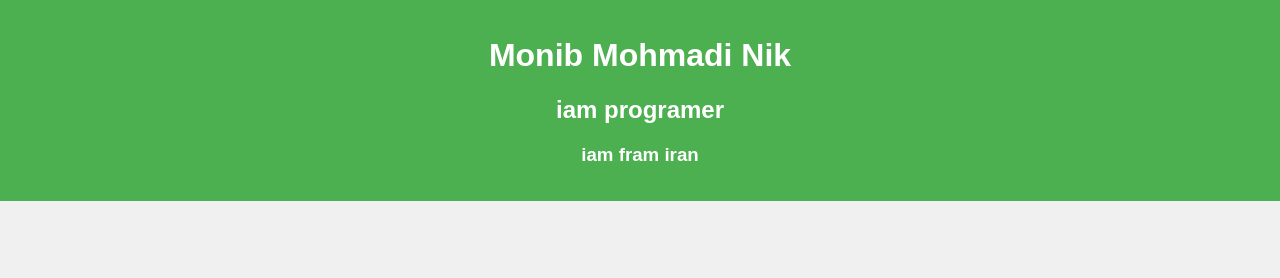
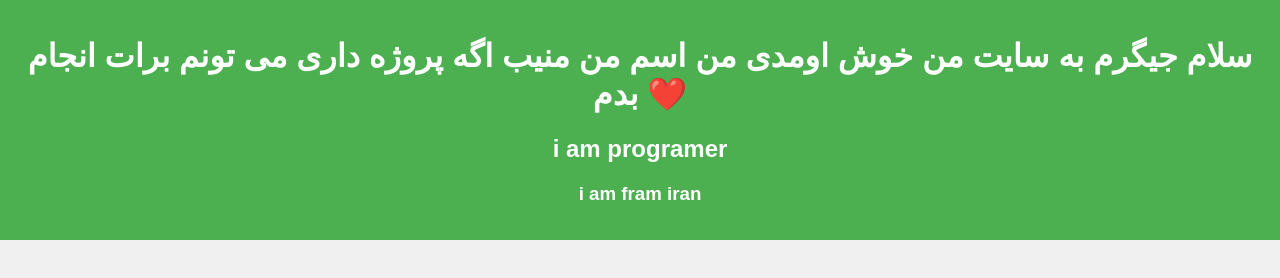
Before and after one commit to Monibn/programer, a plain HTML site: page index.html in a window 1280 px wide. Drawn offline with Linux system fonts and the light colour scheme.

Commit message:
Update index.html

```diff
--- a/index.html
+++ b/index.html
@@ -51,7 +51,9 @@
 </head>
 <body>
     <header>
-        <h1>Monib Mohmadi Nik</h1>
-        <h2>iam programer</h2>
-        <h3>iam fram iran</h3>
+        <h1>سلام جیگرم به سایت من خوش اومدی
+من اسم من منیب اگه پروژه داری می تونم برات انجام بدم ❤️
+</h1>
+        <h2>i am programer</h2>
+        <h3>i am fram iran</h3>
     </header>
```
